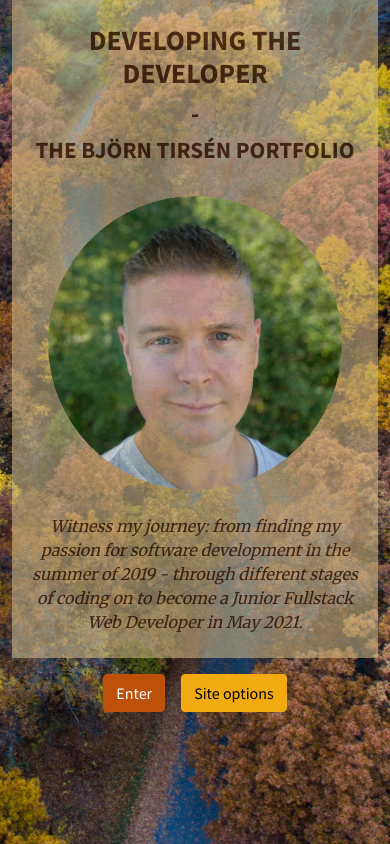
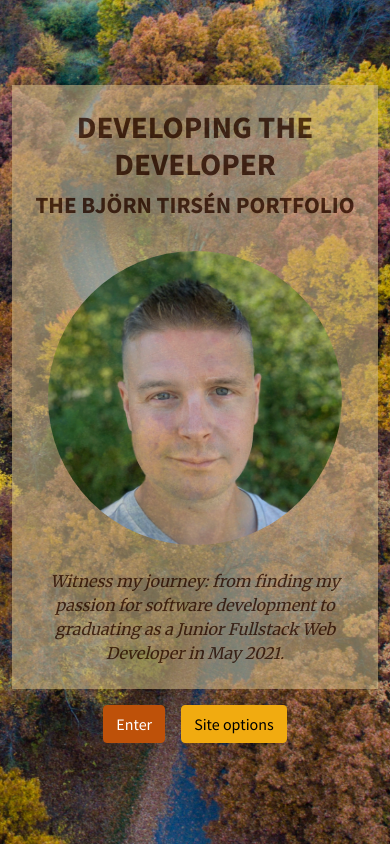
Before and after one commit to bjorntirsen/portfolio-1, a website: page docs/index.html in a window 390 px wide. Drawn offline with nearby package versions, Linux system fonts and the light colour scheme.

Commit message:
Trying to get mobile display to work

```diff
--- a/docs/index.html
+++ b/docs/index.html
@@ -17,14 +17,13 @@
 		<div class="wrapper-background bg zoom"></div>
 		<!-- Landing Page Content -->
         <div class="transition-slide wrapper-content container">
-			<div class="row">
+			<div class="row h-100">
 				<div class="col my-auto">
 					<main id="landing_container" class="container bg-light slow-fade85">
-					   <h1 class="pt-4 text-dark text-uppercase font-weight-bold text-center">Developing the Developer</h1>
-					   <h2 class="text-dark text-uppercase font-weight-bold text-center">-</h2>
+					   <h1 class="pt-4 text-dark text-uppercase font-weight-bold text-center display-5">Developing the Developer</h1>
 					   <h3 class="text-dark text-uppercase font-weight-bold text-center text-nowrap">the Björn Tirsén Portfolio</h3>
 					   <img id="profile" class="p-4 opacity-1 img-fluid rounded-circle" srcset="images/profilephoto_w640.jpg 640w, images/profilephoto_w1024.jpg 1024w, images/profilephoto_w2249.jpg 2249w" sizes="(max-width: 600px) 640px, (max-width: 960px) 1024px, 2249px" src="elva-fairy-800w.jpg" alt="Björn Tirsén profile photo">
-					   <p class="pb-4 text-dark text-center font-monospace font-italic">Witness my journey: from finding my passion for software development in the summer of 2019 - through different stages of coding on to become a Junior Fullstack Web Developer in May 2021.</p>
+					   <p class="pb-4 text-dark text-center font-monospace font-italic">Witness my journey: from finding my passion for software development to graduating as a Junior Fullstack Web Developer in May 2021.</p>
 				   </main>
 
 				   <!-- Buttons -->
```
